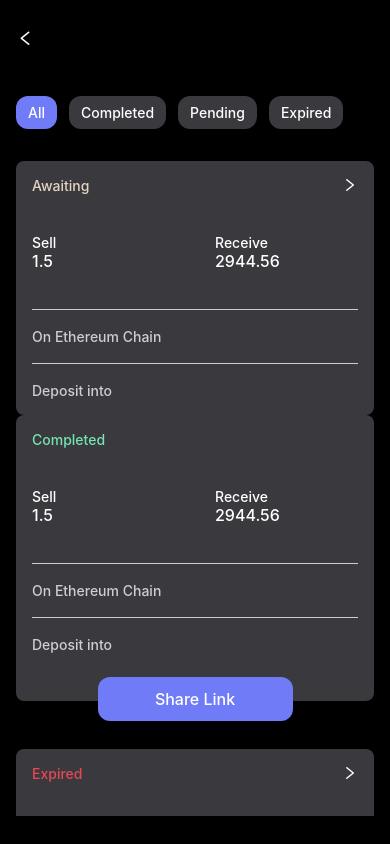
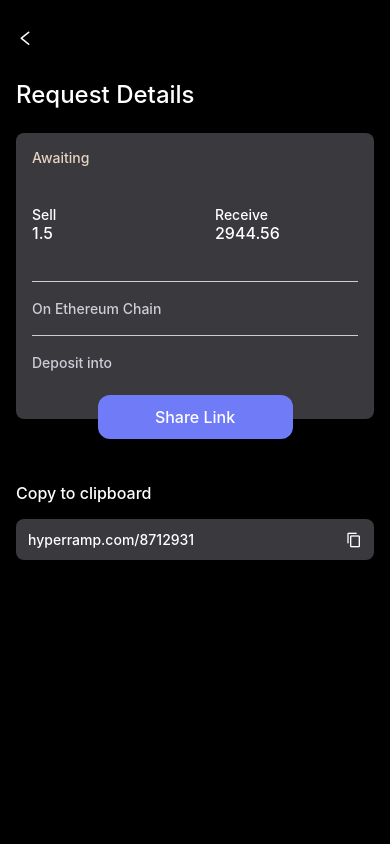
Before and after one commit to cksadhukhan/hyper-ramp, a React Native app: screen / in a window 390 px wide. Built offline with nearby package versions, Linux system fonts and the light colour scheme.

Commit message:
request card modification

```diff
--- a/App.tsx
+++ b/App.tsx
@@ -1,14 +1,12 @@
 import React from 'react';
 import {ThemeProvider} from 'styled-components/native';
 import theme from './src/theme/theme';
-import HomeScreen from './src/screens/home/home.screen';
-import OnBoarding from './src/screens/onboarding/onboarding.screen';
-import RequestHistory from './src/screens/request/history/history.screen';
+import RequestDetailsScreen from './src/screens/request/details/details.screen';
 
 const App: React.FC = () => {
   return (
     <ThemeProvider theme={theme}>
-      <RequestHistory />
+      <RequestDetailsScreen />
     </ThemeProvider>
   );
 };
--- a/src/components/card/card.component.tsx
+++ b/src/components/card/card.component.tsx
@@ -3,13 +3,14 @@ import React from 'react';
 import styled from 'styled-components/native';
 
 const Base = styled.View<CardProps>`
-  background-color: ${({theme}) => theme.colors.base};
+  background-color: ${({theme, color}) => color ?? theme.colors.base};
   border-radius: 8px;
   padding: 16px;
 `;
 
 interface CardProps extends ViewProps {
   children: React.ReactNode;
+  color?: string;
 }
 
 const Card: React.FC<CardProps> = (props: CardProps) => {
--- a/src/screens/request/components/request-card/request-card.component.tsx
+++ b/src/screens/request/components/request-card/request-card.component.tsx
@@ -8,12 +8,16 @@ import Spacer from '../../../../components/spacer/spacer.component';
 import Button from '../../../../components/button/button.component';
 
 interface RequestCardProps {
-  type: 'awaiting' | 'completed' | 'expired';
+  type?: 'awaiting' | 'completed' | 'expired';
+  label?: string;
   sell: number;
   receive: number;
   varient?: 'mini' | 'full';
   date?: string;
   depositAccount?: string;
+  onShare?: () => void;
+  logo?: boolean;
+  theme?: 'default' | 'primary';
 }
 
 const Head = styled.View`
@@ -74,19 +78,40 @@ const ShareButton = styled(Button)<{width: number}>`
   align-self: center;
 `;
 
+const Logo = styled.Image`
+  height: 90px;
+  width: 90px;
+  position: absolute;
+  top: -16px;
+  right: -18px;
+`;
+
 const AWAITING_COLOR = '#E5D4C0';
 const COMPLETED_COLOR = '#75E4B3';
 const EXPIRED_COLOR = '#E84855';
 const GREY = '#CECDD6';
+const WHITE = '#fff';
+const PRIMARY_COLOR = '#707BF7';
 
 const RequestCard: React.FC<RequestCardProps> = (props: RequestCardProps) => {
-  const {type, varient = 'mini', sell, receive, date, depositAccount} = props;
+  const {
+    type,
+    label,
+    varient = 'mini',
+    sell,
+    receive,
+    date,
+    depositAccount,
+    onShare,
+    logo,
+    theme = 'default',
+  } = props;
 
   const {width} = useWindowDimensions();
 
   return (
     <>
-      <Card>
+      <Card color={theme === 'primary' ? PRIMARY_COLOR : undefined}>
         <Head>
           <>
             {type === 'awaiting' && (
@@ -104,8 +129,13 @@ const RequestCard: React.FC<RequestCardProps> = (props: RequestCardProps) => {
                 Expired
               </Text>
             )}
+            {label && (
+              <Text variant="subheading" color={WHITE}>
+                {label}
+              </Text>
+            )}
           </>
-          {varient === 'mini' && (
+          {varient === 'mini' && !logo && (
             <TouchableOpacity onPress={() => {}}>
               <Icon name="right" />
             </TouchableOpacity>
@@ -142,7 +172,16 @@ const RequestCard: React.FC<RequestCardProps> = (props: RequestCardProps) => {
             type="primary"
             text="Share Link"
             width={width / 2}
-            onPress={() => {}}
+            onPress={onShare}
+          />
+        )}
+        {logo && (
+          <Logo
+            source={
+              theme === 'primary'
+                ? require('../../../../assets/logos/logo-dark.png')
+                : require('../../../../assets/logos/logo-light.png')
+            }
           />
         )}
       </Card>
--- /dev/null
+++ b/src/screens/request/details/details.screen.tsx
@@ -0,0 +1,71 @@
+import {ScrollView} from 'react-native';
+import React from 'react';
+import Screen from '../../../components/screen/screen.component';
+import Header from '../components/header/header.component';
+import Spacer from '../../../components/spacer/spacer.component';
+import Text from '../../../components/text/text.component';
+import RequestCard from '../components/request-card/request-card.component';
+import MatIcon from 'react-native-vector-icons/MaterialCommunityIcons';
+import styled from 'styled-components/native';
+
+const ClipboardBox = styled.View`
+  flex-direction: row;
+  align-items: center;
+  justify-content: space-between;
+  padding: 12px;
+  border-radius: 8px;
+  background-color: ${({theme}) => theme.colors.base};
+`;
+
+const Copy = styled.TouchableOpacity``;
+
+const Icon = styled(MatIcon)`
+  color: ${({theme}) => theme.colors.white};
+  font-size: ${({theme}) => theme.fontSizes.lg};
+`;
+
+const RequestDetailsScreen = () => {
+  const onCopy = () => {
+    // Clipboard.setString('hello world');
+  };
+
+  const onShare = () => {
+    // const options = {};
+    // Share.open(options)
+    //   .then(res => {
+    //     console.log(res);
+    //   })
+    //   .catch(err => {
+    //     err && console.log(err);
+    //   });
+  };
+
+  return (
+    <Screen>
+      <Header actionType="back" />
+      <Spacer vertical={16} />
+      <Text variant="heading">Request Details</Text>
+      <Spacer vertical={12} />
+      <ScrollView>
+        <RequestCard
+          varient="full"
+          type="awaiting"
+          receive={2944.56}
+          sell={1.5}
+          onShare={onShare}
+        />
+        <Spacer vertical={8} />
+        <Text variant="button">Copy to clipboard</Text>
+        <Spacer vertical={8} />
+        <ClipboardBox>
+          <Text>hyperramp.com/8712931</Text>
+          <Copy onPress={onCopy}>
+            <Icon name="content-copy" />
+          </Copy>
+        </ClipboardBox>
+      </ScrollView>
+    </Screen>
+  );
+};
+
+export default RequestDetailsScreen;
--- a/src/screens/request/history/history.screen.tsx
+++ b/src/screens/request/history/history.screen.tsx
@@ -6,6 +6,7 @@ import RequestCard from '../components/request-card/request-card.component';
 import Spacer from '../../../components/spacer/spacer.component';
 import styled from 'styled-components/native';
 import Tab from '../components/tab/tab.component';
+import Text from '../../../components/text/text.component';
 
 const TAB_ITEMS = ['All', 'Completed', 'Pending', 'Expired'];
 
@@ -13,13 +14,15 @@ const TabContainer = styled.View`
   flex-direction: row;
 `;
 
-const RequestHistory = () => {
+const RequestHistoryScreen = () => {
   const [currentIndex, setCurrentIndex] = useState<number>(0);
 
   return (
     <Screen>
-      <Header />
-      <Spacer vertical={24} />
+      <Header actionType="quit" />
+      <Spacer vertical={16} />
+      <Text variant="heading">Request History</Text>
+      <Spacer vertical={12} />
       <TabContainer>
         {TAB_ITEMS.map((tab, index) => {
           return (
@@ -35,27 +38,14 @@ const RequestHistory = () => {
       </TabContainer>
       <Spacer vertical={16} />
       <ScrollView>
-        <RequestCard
-          varient="mini"
-          type="awaiting"
-          receive={2944.56}
-          sell={1.5}
-        />
-        <RequestCard
-          varient="full"
-          type="completed"
-          receive={2944.56}
-          sell={1.5}
-        />
-        <RequestCard
-          varient="mini"
-          type="expired"
-          receive={2944.56}
-          sell={1.5}
-        />
+        <RequestCard type="awaiting" receive={2944.56} sell={1.5} />
+        <Spacer vertical={12} />
+        <RequestCard type="completed" receive={2944.56} sell={1.5} />
+        <Spacer vertical={12} />
+        <RequestCard type="expired" receive={2944.56} sell={1.5} />
       </ScrollView>
     </Screen>
   );
 };
 
-export default RequestHistory;
+export default RequestHistoryScreen;
```
